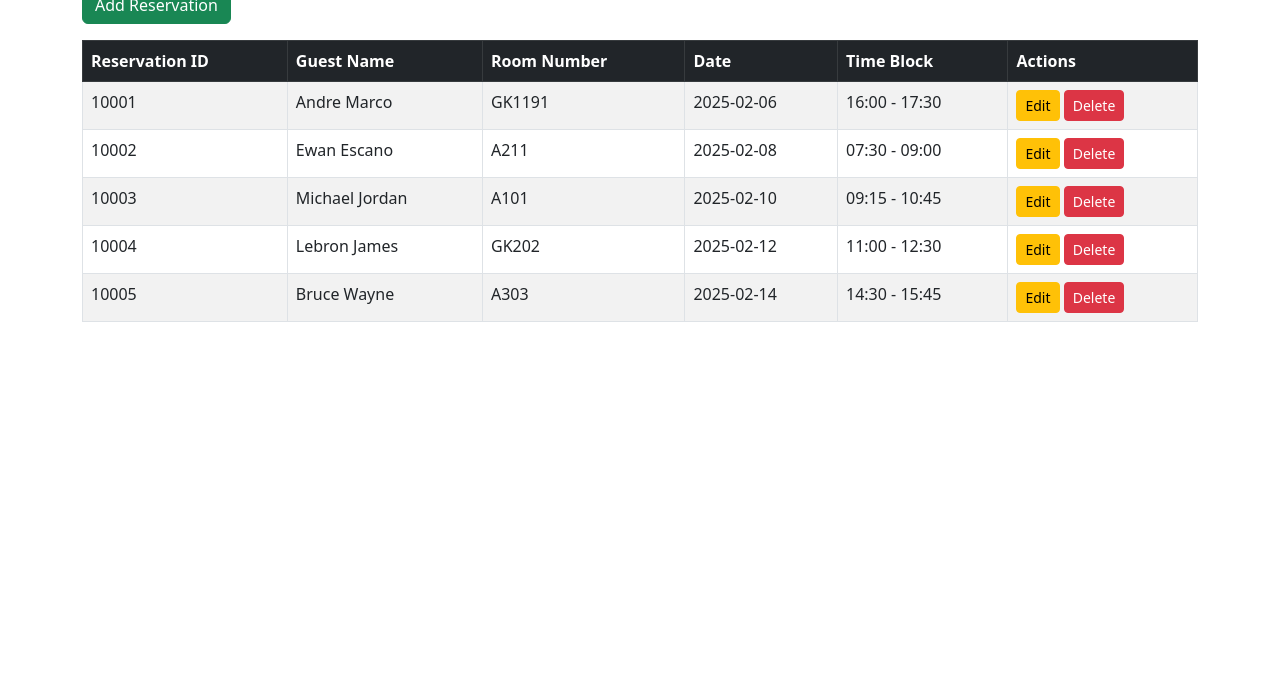
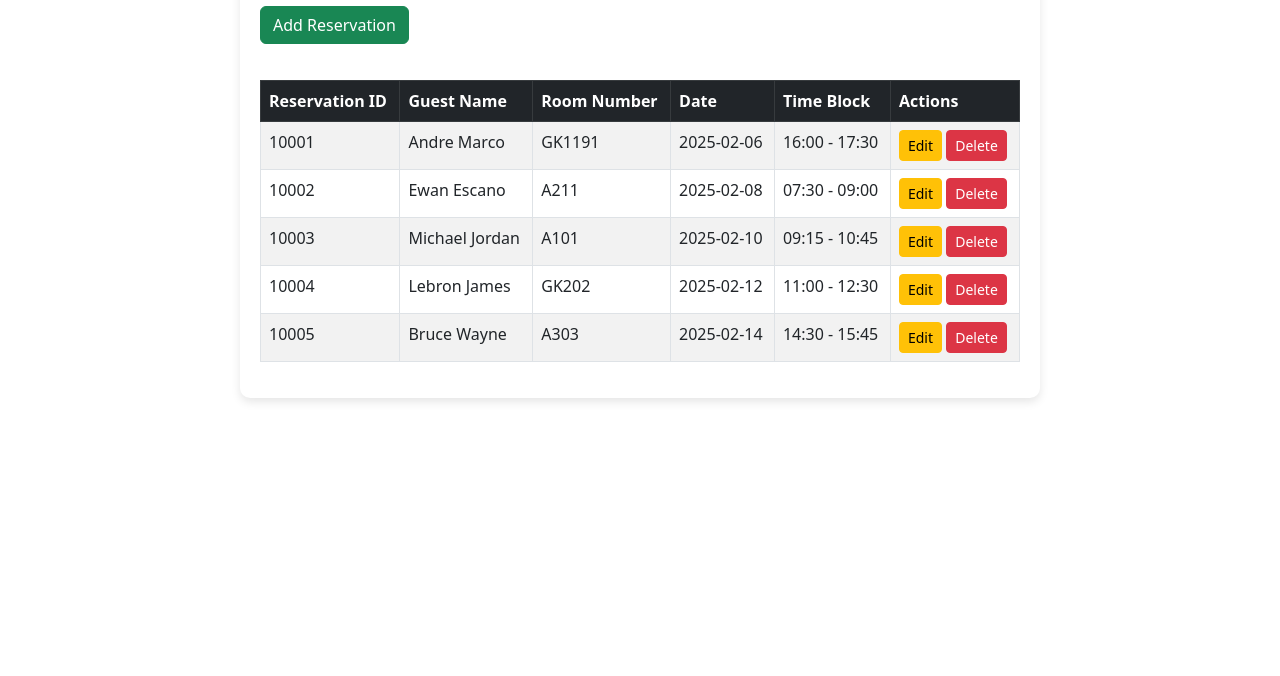
Before and after one commit to Marcus-Apetreor/CCAPDEV-G19, a plain HTML site: page add-update-room.html in a window 1280 px wide. Shown: the part 124-800 px from the top of the page. Drawn offline with nearby package versions, Linux system fonts and the light colour scheme.

Commit message:
Update add-update-room.html

```diff
--- a/add-update-room.html
+++ b/add-update-room.html
@@ -7,11 +7,33 @@
     <link href="https://cdn.jsdelivr.net/npm/bootstrap@5.3.0/dist/css/bootstrap.min.css" rel="stylesheet">
     <script src="https://cdn.jsdelivr.net/npm/bootstrap@5.3.0/dist/js/bootstrap.bundle.min.js"></script>
 </head>
+<style>
+
+    body {
+        background-color: var(--text-color);
+    }
+
+    .container {
+        max-width: 800px;
+        margin: auto;
+        padding: 20px;
+        background-color: white;
+        border-radius: 10px;
+        box-shadow: 0px 4px 10px rgba(0, 0, 0, 0.1);
+    }
+
+    .table {
+        margin-top: 20px;
+    }
+
+    .modal-content {
+        background-color: #f8f9fa;
+    }
+</style>
 <body>
     <div class="container mt-5">
         <h2 class="text-center mb-4">Room Reservations</h2>
 
-        <!-- Add Reservation Button -->
         <button class="btn btn-success mb-3" data-bs-toggle="modal" data-bs-target="#addModal">Add Reservation</button>
 
         <table class="table table-bordered table-striped">
@@ -26,12 +48,10 @@
                 </tr>
             </thead>
             <tbody id="reservationTable">
-                <!-- Dynamic reservations will be inserted here -->
             </tbody>
         </table>
     </div>
 
-    <!-- Add Reservation Modal -->
     <div class="modal fade" id="addModal" tabindex="-1" aria-labelledby="addModalLabel" aria-hidden="true">
         <div class="modal-dialog">
             <div class="modal-content">
@@ -64,7 +84,6 @@
         </div>
     </div>
 
-    <!-- Edit Reservation Modal -->
     <div class="modal fade" id="editModal" tabindex="-1" aria-labelledby="editModalLabel" aria-hidden="true">
         <div class="modal-dialog">
             <div class="modal-content">
```
